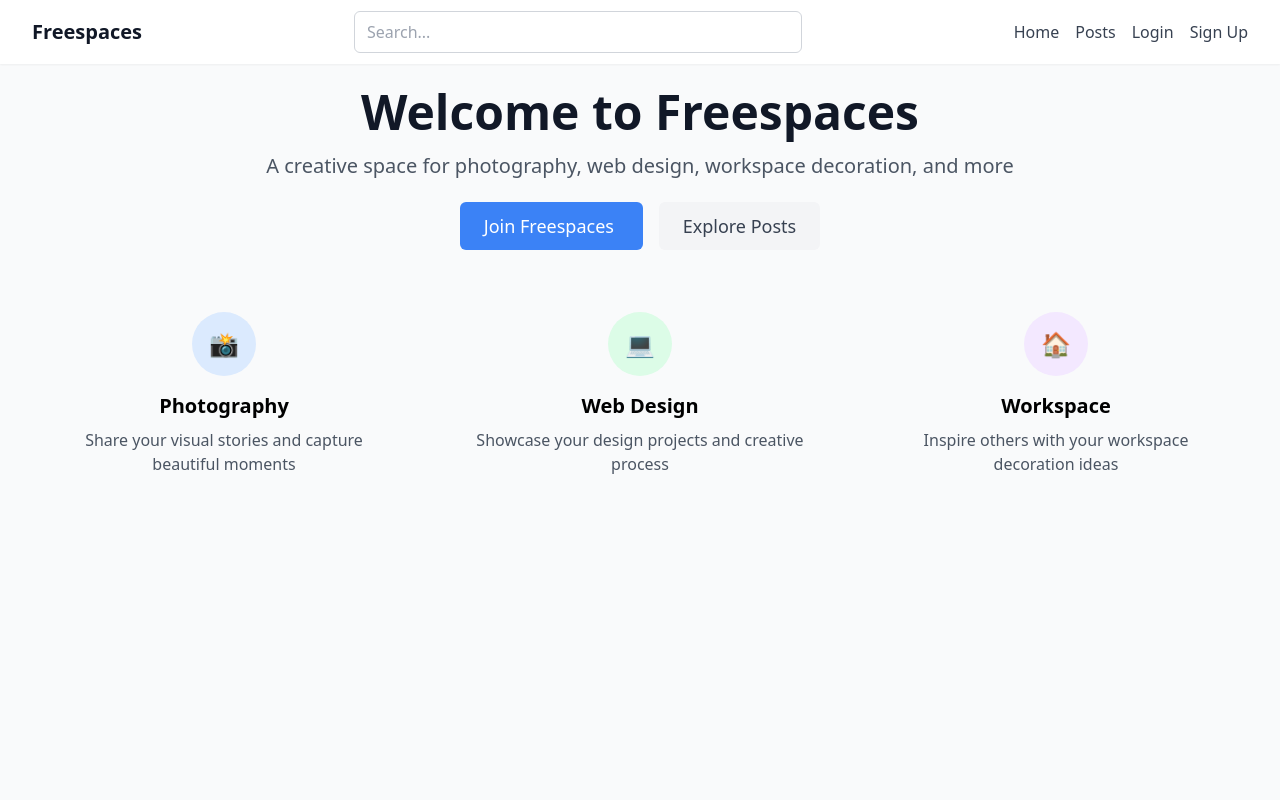
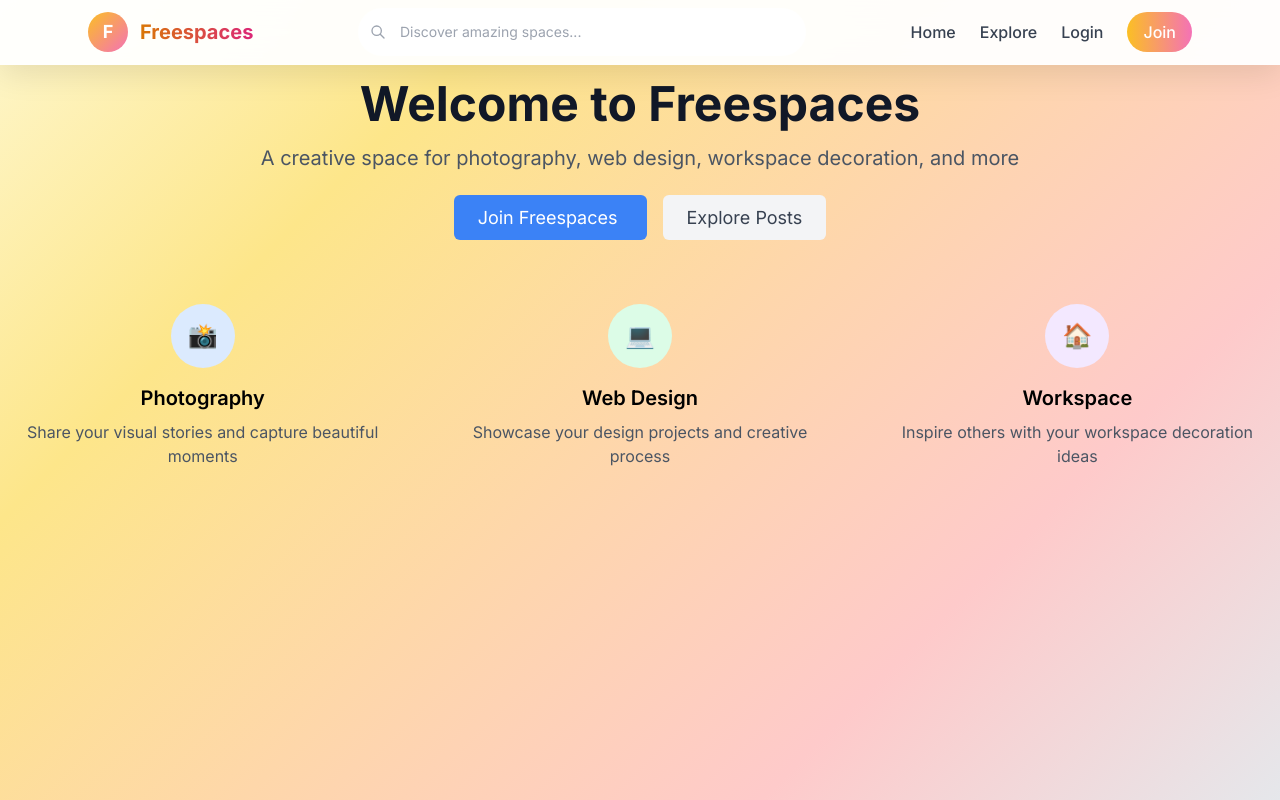
Before and after one commit to saponnness/freespaces, a Django app: page / in a window 1280 px wide. Run offline with Django 5.2, Linux system fonts and the light colour scheme; data that the repository does not hold is empty; some libraries are stand-ins or nearby versions.

Commit message:
Revamp base template with enhanced navigation, search bar, and floating action button; add main CSS and JavaScript for improved user experience and interactivity.

```diff
--- /dev/null
+++ b/static/css/main.css
@@ -0,0 +1,57 @@
+@import url('https://fonts.googleapis.com/css2?family=Inter:wght@300;400;500;600;700&display=swap');
+
+/* Base Styles */
+body {
+    font-family: 'Inter', sans-serif;
+}
+
+.gradient-bg {
+    background: linear-gradient(135deg, #fef7cd 0%, #fde68a 25%, #fed7aa 50%, #fecaca 75%, #e5e7eb 100%);
+}
+
+.glass-effect {
+    background: rgba(255, 255, 255, 0.85);
+    backdrop-filter: blur(10px);
+    border: 1px solid rgba(255, 255, 255, 0.2);
+}
+
+/* Floating Navigation */
+.floating-nav {
+    background: rgba(255, 255, 255, 0.95);
+    backdrop-filter: blur(20px);
+    box-shadow: 0 8px 32px rgba(0, 0, 0, 0.1);
+}
+
+/* Gradient Text */
+.gradient-text {
+    background: linear-gradient(135deg, #f59e0b, #ec4899);
+    -webkit-background-clip: text;
+    -webkit-text-fill-color: transparent;
+    background-clip: text;
+}
+
+/* Search Bar */
+.search-bar {
+    background: rgba(255, 255, 255, 0.9);
+    border: 2px solid transparent;
+    transition: all 0.3s ease;
+}
+
+.search-bar:focus {
+    background: rgba(255, 255, 255, 1);
+    border-color: #fbbf24;
+    box-shadow: 0 0 0 3px rgba(251, 191, 36, 0.1);
+}
+
+/* Mobile Bottom Navigation */
+.bottom-nav {
+    background: rgba(255, 255, 255, 0.95);
+    backdrop-filter: blur(20px);
+    border-top: 1px solid rgba(255, 255, 255, 0.2);
+}
+
+/* Focus States */
+.focus-ring:focus {
+    outline: none;
+    box-shadow: 0 0 0 3px rgba(251, 191, 36, 0.3);
+}
--- /dev/null
+++ b/static/js/main.js
@@ -0,0 +1,200 @@
+// CSRF Token Helper
+function getCookie(name) {
+    let cookieValue = null;
+    if (document.cookie && document.cookie !== '') {
+        const cookies = document.cookie.split(';');
+        for (let i = 0; i < cookies.length; i++) {
+            const cookie = cookies[i].trim();
+            if (cookie.substring(0, name.length + 1) === (name + '=')) {
+                cookieValue = decodeURIComponent(cookie.substring(name.length + 1));
+                break;
+            }
+        }
+    }
+    return cookieValue;
+}
+
+const csrftoken = getCookie('csrftoken');
+
+// Like Button Functionality
+function initLikeButtons() {
+    document.addEventListener('click', function(e) {
+        const likeButton = e.target.closest('.like-btn');
+        if (likeButton) {
+            e.preventDefault();
+            handleLikeClick(likeButton);
+        }
+
+        // Handle any heart icon clicks
+        if (e.target.closest('button') && e.target.closest('button').querySelector('svg path[d*="M4.318"]')) {
+            e.preventDefault();
+            const button = e.target.closest('button');
+            handleHeartClick(button);
+        }
+    });
+}
+
+function handleLikeClick(button) {
+    const postId = button.dataset.postId;
+
+    // If we have a post ID, make AJAX request
+    if (postId) {
+        fetch(`/interactions/like/${postId}/`, {
+            method: 'POST',
+            headers: {
+                'X-CSRFToken': csrftoken,
+                'Content-Type': 'application/json',
+            },
+        })
+        .then(response => response.json())
+        .then(data => {
+            updateLikeButton(button, data.liked, data.like_count);
+            createFloatingHeart(button);
+        })
+        .catch(error => {
+            console.error('Error:', error);
+            // Fallback to local toggle
+            toggleLikeButton(button);
+        });
+    } else {
+        // Fallback to local toggle
+        toggleLikeButton(button);
+    }
+}
+
+function handleHeartClick(button) {
+    const heartIcon = button.querySelector('svg');
+    const countSpan = button.querySelector('span');
+
+    // Toggle like state with animation
+    if (heartIcon.classList.contains('fill-current')) {
+        heartIcon.classList.remove('fill-current', 'text-red-500');
+        button.classList.remove('text-red-500');
+        button.classList.add('text-gray-600');
+        if (countSpan) {
+            countSpan.textContent = parseInt(countSpan.textContent) - 1;
+        }
+
+        // Animate scale down
+        animateButton(button, 0.8);
+    } else {
+        heartIcon.classList.add('fill-current', 'text-red-500');
+        button.classList.add('text-red-500');
+        button.classList.remove('text-gray-600');
+        if (countSpan) {
+            countSpan.textContent = parseInt(countSpan.textContent) + 1;
+        }
+
+        // Animate heart pop
+        animateButton(button, 1.2);
+        createFloatingHeart(button);
+    }
+}
+
+function updateLikeButton(button, liked, count) {
+    const heartIcon = button.querySelector('svg');
+    const countSpan = button.querySelector('.like-count');
+
+    // Update count
+    if (countSpan) {
+        countSpan.textContent = count;
+    }
+
+    // Update heart appearance
+    if (liked) {
+        heartIcon.classList.add('text-red-500', 'fill-current');
+        button.classList.add('text-red-500');
+        button.classList.remove('text-gray-600');
+        animateButton(button, 1.2);
+    } else {
+        heartIcon.classList.remove('text-red-500', 'fill-current');
+        button.classList.remove('text-red-500');
+        button.classList.add('text-gray-600');
+        animateButton(button, 0.8);
+    }
+}
+
+function toggleLikeButton(button) {
+    const heartIcon = button.querySelector('svg');
+    const countSpan = button.querySelector('span');
+    const isLiked = heartIcon.classList.contains('fill-current');
+
+    if (isLiked) {
+        heartIcon.classList.remove('fill-current', 'text-red-500');
+        button.classList.remove('text-red-500');
+        button.classList.add('text-gray-600');
+        if (countSpan) {
+            countSpan.textContent = parseInt(countSpan.textContent) - 1;
+        }
+        animateButton(button, 0.8);
+    } else {
+        heartIcon.classList.add('fill-current', 'text-red-500');
+        button.classList.add('text-red-500');
+        button.classList.remove('text-gray-600');
+        if (countSpan) {
+            countSpan.textContent = parseInt(countSpan.textContent) + 1;
+        }
+        animateButton(button, 1.2);
+        createFloatingHeart(button);
+    }
+}
+
+function animateButton(button, scale) {
+    button.style.transform = `scale(${scale})`;
+    button.style.transition = 'transform 0.15s ease';
+    setTimeout(() => {
+        button.style.transform = 'scale(1)';
+    }, 150);
+}
+
+function createFloatingHeart(button) {
+    // Create floating heart animation
+    const heart = document.createElement('div');
+    heart.innerHTML = '❤️';
+    heart.style.cssText = `
+        position: absolute;
+        pointer-events: none;
+        font-size: 20px;
+        opacity: 1;
+        z-index: 1000;
+        animation: floatUp 1s ease-out forwards;
+    `;
+
+    // Position relative to button
+    const rect = button.getBoundingClientRect();
+    heart.style.left = (rect.left + rect.width / 2 - 10) + 'px';
+    heart.style.top = (rect.top - 10) + 'px';
+
+    document.body.appendChild(heart);
+
+    // Remove after animation
+    setTimeout(() => {
+        if (heart.parentNode) {
+            heart.parentNode.removeChild(heart);
+        }
+    }, 1000);
+}
+
+// Initialize when DOM is ready
+document.addEventListener('DOMContentLoaded', function() {
+    initLikeButtons();
+
+    // Add CSS animation for floating heart
+    if (!document.getElementById('heart-animation-css')) {
+        const style = document.createElement('style');
+        style.id = 'heart-animation-css';
+        style.textContent = `
+            @keyframes floatUp {
+                0% {
+                    opacity: 1;
+                    transform: translateY(0) scale(1);
+                }
+                100% {
+                    opacity: 0;
+                    transform: translateY(-50px) scale(1.2);
+                }
+            }
+        `;
+        document.head.appendChild(style);
+    }
+});
--- a/templates/base.html
+++ b/templates/base.html
@@ -3,49 +3,78 @@
 <head>
     <meta charset="UTF-8">
     <meta name="viewport" content="width=device-width, initial-scale=1.0">
-    <title>{% block title %}Freespaces{% endblock %}</title>
+    <title>{% block title %}Freespaces - Discover & Share Your Creative Journey{% endblock %}</title>
+
+    <!-- Tailwind CSS -->
     <script src="https://cdn.tailwindcss.com"></script>
+
+    <!-- Custom CSS -->
+    {% load static %}
+    <link rel="stylesheet" href="{% static 'css/main.css' %}">
+
+    <!-- Favicon -->
+    <link rel="icon" type="image/png" href="{% static 'images/favicon.png' %}">
 </head>
-<body class="bg-gray-50">
-    <nav class="bg-white shadow-sm">
-        <div class="max-w-7xl mx-auto px-4 sm:px-6 lg:px-8">
-            <div class="flex justify-between h-16">
-                <div class="flex items-center">
-                    <a href="{% url 'feeds:home' %}">
-                        <h1 class="text-xl font-bold text-gray-900">Freespaces</h1>
+<body class="gradient-bg min-h-screen">
+    <!-- Floating Navigation -->
+    <nav class="floating-nav fixed top-0 left-0 right-0 z-50 border-b border-white/20">
+        <div class="max-w-6xl mx-auto px-4 sm:px-6">
+            <div class="flex items-center justify-between h-16">
+                <!-- Logo -->
+                <div class="flex items-center space-x-3">
+                    <a href="{% url 'feeds:home' %}" class="flex items-center space-x-3">
+                        <div class="w-10 h-10 rounded-full bg-gradient-to-br from-amber-400 to-pink-400 flex items-center justify-center">
+                            <span class="text-white font-bold text-lg">F</span>
+                        </div>
+                        <h1 class="text-xl font-bold bg-gradient-to-r from-amber-600 to-pink-600 bg-clip-text text-transparent">
+                            Freespaces
+                        </h1>
                     </a>
                 </div>
 
                 <!-- Search Bar -->
-                <div class="hidden md:flex items-center flex-1 max-w-md mx-8">
+                <div class="hidden md:flex flex-1 max-w-md mx-8">
                     <form method="get" action="{% url 'feeds:search' %}" class="w-full">
-                        <input type="text" name="q" placeholder="Search..."
-                            class="w-full px-3 py-2 border border-gray-300 rounded-md focus:outline-none focus:ring-2 focus:ring-blue-500">
+                        <div class="relative w-full">
+                            <input type="text"
+                                   name="q"
+                                   value="{{ query|default:'' }}"
+                                   placeholder="Discover amazing spaces..."
+                                   class="search-bar w-full pl-10 pr-4 py-3 rounded-full text-sm focus:outline-none focus-ring">
+                            <div class="absolute left-3 top-1/2 transform -translate-y-1/2">
+                                <svg class="w-4 h-4 text-gray-400" fill="none" stroke="currentColor" viewBox="0 0 24 24">
+                                    <path stroke-linecap="round" stroke-linejoin="round" stroke-width="2"
+                                          d="M21 21l-6-6m2-5a7 7 0 11-14 0 7 7 0 0114 0z"/>
+                                </svg>
+                            </div>
+                        </div>
                     </form>
                 </div>
 
-                <div class="flex items-center space-x-4">
-                    <a href="{% url 'feeds:home' %}" class="text-gray-700 hover:text-gray-900">Home</a>
-                    <a href="{% url 'posts:list' %}" class="text-gray-700 hover:text-gray-900">Posts</a>
+                <!-- Navigation Links -->
+                <div class="flex items-center space-x-6">
+                    <a href="{% url 'feeds:home' %}" class="text-gray-700 hover:text-amber-600 transition-colors font-medium">Home</a>
+                    <a href="{% url 'posts:list' %}" class="text-gray-700 hover:text-amber-600 transition-colors font-medium">Explore</a>
+
                     {% if user.is_authenticated %}
-                        <a href="{% url 'posts:create' %}" class="text-gray-700 hover:text-gray-900">Create</a>
-                        <a href="{% url 'posts:my_posts' %}" class="text-gray-700 hover:text-gray-900">My Posts</a>
-                        <a href="{% url 'accounts:profile' %}" class="text-gray-700 hover:text-gray-900">Profile</a>
-                        <form method="post" action="{% url 'accounts:logout' %}">
-                            {% csrf_token %}
-                            <button type="submit" class="text-gray-700 hover:text-gray-900">Logout</button>
-                        </form>
-
+                        <a href="{% url 'posts:create' %}" class="bg-gradient-to-r from-amber-400 to-pink-400 text-white px-4 py-2 rounded-full hover:shadow-lg transition-all duration-200 font-medium">
+                            Create
+                        </a>
+                        <div class="relative">
+                            <a href="{% url 'accounts:profile' %}" class="w-8 h-8 rounded-full bg-gradient-to-br from-purple-400 to-blue-400 cursor-pointer hover:scale-105 transition-transform block avatar"></a>
+                        </div>
                     {% else %}
-                        <a href="{% url 'accounts:login' %}" class="text-gray-700 hover:text-gray-900">Login</a>
-                        <a href="{% url 'accounts:register' %}" class="text-gray-700 hover:text-gray-900">Sign Up</a>
+                        <a href="{% url 'accounts:login' %}" class="text-gray-700 hover:text-amber-600 transition-colors font-medium">Login</a>
+                        <a href="{% url 'accounts:register' %}" class="bg-gradient-to-r from-amber-400 to-pink-400 text-white px-4 py-2 rounded-full hover:shadow-lg transition-all duration-200 font-medium">
+                            Join
+                        </a>
                     {% endif %}
 
                     <!-- Mobile search icon -->
-                    <a href="{% url 'feeds:search' %}" class="md:hidden text-gray-700 hover:text-gray-900">
+                    <a href="{% url 'feeds:search' %}" class="md:hidden text-gray-700 hover:text-amber-600">
                         <svg class="w-5 h-5" fill="none" stroke="currentColor" viewBox="0 0 24 24">
                             <path stroke-linecap="round" stroke-linejoin="round" stroke-width="2"
-                                d="M21 21l-6-6m2-5a7 7 0 11-14 0 7 7 0 0114 0z"/>
+                                  d="M21 21l-6-6m2-5a7 7 0 11-14 0 7 7 0 0114 0z"/>
                         </svg>
                     </a>
                 </div>
@@ -53,70 +82,85 @@
         </div>
     </nav>
 
-    <main class="max-w-7xl mx-auto py-6 sm:px-6 lg:px-8">
+    <!-- Main Content -->
+    <main class="pt-20 pb-8">
         {% block content %}
         {% endblock %}
     </main>
 
-    <!-- Like Button Script -->
-    <script>
-    document.addEventListener('DOMContentLoaded', function() {
-        // CSRF token for AJAX requests
-        function getCookie(name) {
-            let cookieValue = null;
-            if (document.cookie && document.cookie !== '') {
-                const cookies = document.cookie.split(';');
-                for (let i = 0; i < cookies.length; i++) {
-                    const cookie = cookies[i].trim();
-                    if (cookie.substring(0, name.length + 1) === (name + '=')) {
-                        cookieValue = decodeURIComponent(cookie.substring(name.length + 1));
-                        break;
-                    }
-                }
-            }
-            return cookieValue;
-        }
+    <!-- Floating Action Button -->
+    {% if user.is_authenticated %}
+        <a href="{% url 'posts:create' %}" class="fixed bottom-6 right-6 w-14 h-14 bg-gradient-to-r from-amber-400 to-pink-400 rounded-full shadow-lg hover:shadow-xl transition-all duration-200 hover:scale-110 z-40 flex items-center justify-center floating-action-btn">
+            <svg class="w-6 h-6 text-white" fill="none" stroke="currentColor" viewBox="0 0 24 24">
+                <path stroke-linecap="round" stroke-linejoin="round" stroke-width="2" d="M12 4v16m8-8H4"/>
+            </svg>
+        </a>
+    {% endif %}
 
-        const csrftoken = getCookie('csrftoken');
+    <!-- Bottom Navigation (Mobile) -->
+    <div class="fixed bottom-0 left-0 right-0 bottom-nav p-4 md:hidden z-50">
+        <div class="flex justify-around">
+            <a href="{% url 'feeds:home' %}" class="flex flex-col items-center space-y-1">
+                <svg class="w-6 h-6 {% if request.resolver_match.url_name == 'home' %}text-amber-500{% else %}text-gray-400{% endif %}" fill="currentColor" viewBox="0 0 24 24">
+                    <path d="M10 20v-6h4v6h5v-8h3L12 3 2 12h3v8z"/>
+                </svg>
+                <span class="text-xs font-medium {% if request.resolver_match.url_name == 'home' %}text-amber-500{% else %}text-gray-400{% endif %}">Home</span>
+            </a>
 
-        // Handle like button clicks
-        document.addEventListener('click', function(e) {
-            if (e.target.closest('.like-btn')) {
-                e.preventDefault();
-                const button = e.target.closest('.like-btn');
-                const postId = button.dataset.postId;
+            <a href="{% url 'feeds:search' %}" class="flex flex-col items-center space-y-1">
+                <svg class="w-6 h-6 {% if request.resolver_match.url_name == 'search' %}text-amber-500{% else %}text-gray-400{% endif %}" fill="none" stroke="currentColor" viewBox="0 0 24 24">
+                    <path stroke-linecap="round" stroke-linejoin="round" stroke-width="2"
+                          d="M21 21l-6-6m2-5a7 7 0 11-14 0 7 7 0 0114 0z"/>
+                </svg>
+                <span class="text-xs {% if request.resolver_match.url_name == 'search' %}text-amber-500{% else %}text-gray-400{% endif %}">Search</span>
+            </a>
 
-                fetch(`/interactions/like/${postId}/`, {
-                    method: 'POST',
-                    headers: {
-                        'X-CSRFToken': csrftoken,
-                        'Content-Type': 'application/json',
-                    },
-                })
-                .then(response => response.json())
-                .then(data => {
-                    const likeContainer = button.closest('.like-container');
-                    const heartIcon = button.querySelector('svg');
-                    const countSpan = button.querySelector('.like-count');
+            {% if user.is_authenticated %}
+                <a href="{% url 'posts:create' %}" class="flex flex-col items-center space-y-1">
+                    <div class="w-6 h-6 bg-gradient-to-r from-amber-400 to-pink-400 rounded-full flex items-center justify-center">
+                        <svg class="w-4 h-4 text-white" fill="none" stroke="currentColor" viewBox="0 0 24 24">
+                            <path stroke-linecap="round" stroke-linejoin="round" stroke-width="2" d="M12 4v16m8-8H4"/>
+                        </svg>
+                    </div>
+                    <span class="text-xs text-gray-400">Create</span>
+                </a>
 
-                    // Update count
-                    countSpan.textContent = data.like_count;
+                <a href="{% url 'posts:my_posts' %}" class="flex flex-col items-center space-y-1">
+                    <svg class="w-6 h-6 {% if request.resolver_match.url_name == 'my_posts' %}text-amber-500{% else %}text-gray-400{% endif %}" fill="none" stroke="currentColor" viewBox="0 0 24 24">
+                        <path stroke-linecap="round" stroke-linejoin="round" stroke-width="2"
+                              d="M4.318 6.318a4.5 4.5 0 000 6.364L12 20.364l7.682-7.682a4.5 4.5 0 00-6.364-6.364L12 7.682l-1.318-1.364a4.5 4.5 0 00-6.364 0z"/>
+                    </svg>
+                    <span class="text-xs {% if request.resolver_match.url_name == 'my_posts' %}text-amber-500{% else %}text-gray-400{% endif %}">My Posts</span>
+                </a>
 
-                    // Update heart appearance
-                    if (data.liked) {
-                        heartIcon.classList.add('text-red-500', 'fill-current');
-                        button.classList.add('text-red-500');
-                    } else {
-                        heartIcon.classList.remove('text-red-500', 'fill-current');
-                        button.classList.remove('text-red-500');
-                    }
-                })
-                .catch(error => {
-                    console.error('Error:', error);
-                });
-            }
-        });
-    });
-    </script>
+                <a href="{% url 'accounts:profile' %}" class="flex flex-col items-center space-y-1">
+                    <div class="w-6 h-6 rounded-full bg-gradient-to-br from-purple-400 to-blue-400"></div>
+                    <span class="text-xs {% if request.resolver_match.url_name == 'profile' %}text-amber-500{% else %}text-gray-400{% endif %}">Profile</span>
+                </a>
+            {% else %}
+                <a href="{% url 'accounts:login' %}" class="flex flex-col items-center space-y-1">
+                    <svg class="w-6 h-6 text-gray-400" fill="none" stroke="currentColor" viewBox="0 0 24 24">
+                        <path stroke-linecap="round" stroke-linejoin="round" stroke-width="2"
+                              d="M11 16l-4-4m0 0l4-4m-4 4h14m-5 4v1a3 3 0 01-3 3H6a3 3 0 01-3-3V7a3 3 0 013-3h7a3 3 0 013 3v1"/>
+                    </svg>
+                    <span class="text-xs text-gray-400">Login</span>
+                </a>
+
+                <a href="{% url 'accounts:register' %}" class="flex flex-col items-center space-y-1">
+                    <svg class="w-6 h-6 text-gray-400" fill="none" stroke="currentColor" viewBox="0 0 24 24">
+                        <path stroke-linecap="round" stroke-linejoin="round" stroke-width="2"
+                              d="M18 9v3m0 0v3m0-3h3m-3 0h-3m-2-5a4 4 0 11-8 0 4 4 0 018 0zM3 20a6 6 0 0112 0v1H3v-1z"/>
+                    </svg>
+                    <span class="text-xs text-gray-400">Join</span>
+                </a>
+            {% endif %}
+        </div>
+    </div>
+
+    <!-- Custom JavaScript -->
+    <script src="{% static 'js/main.js' %}"></script>
+
+    <!-- Page-specific scripts -->
+    {% block scripts %}{% endblock %}
 </body>
 </html>
```
